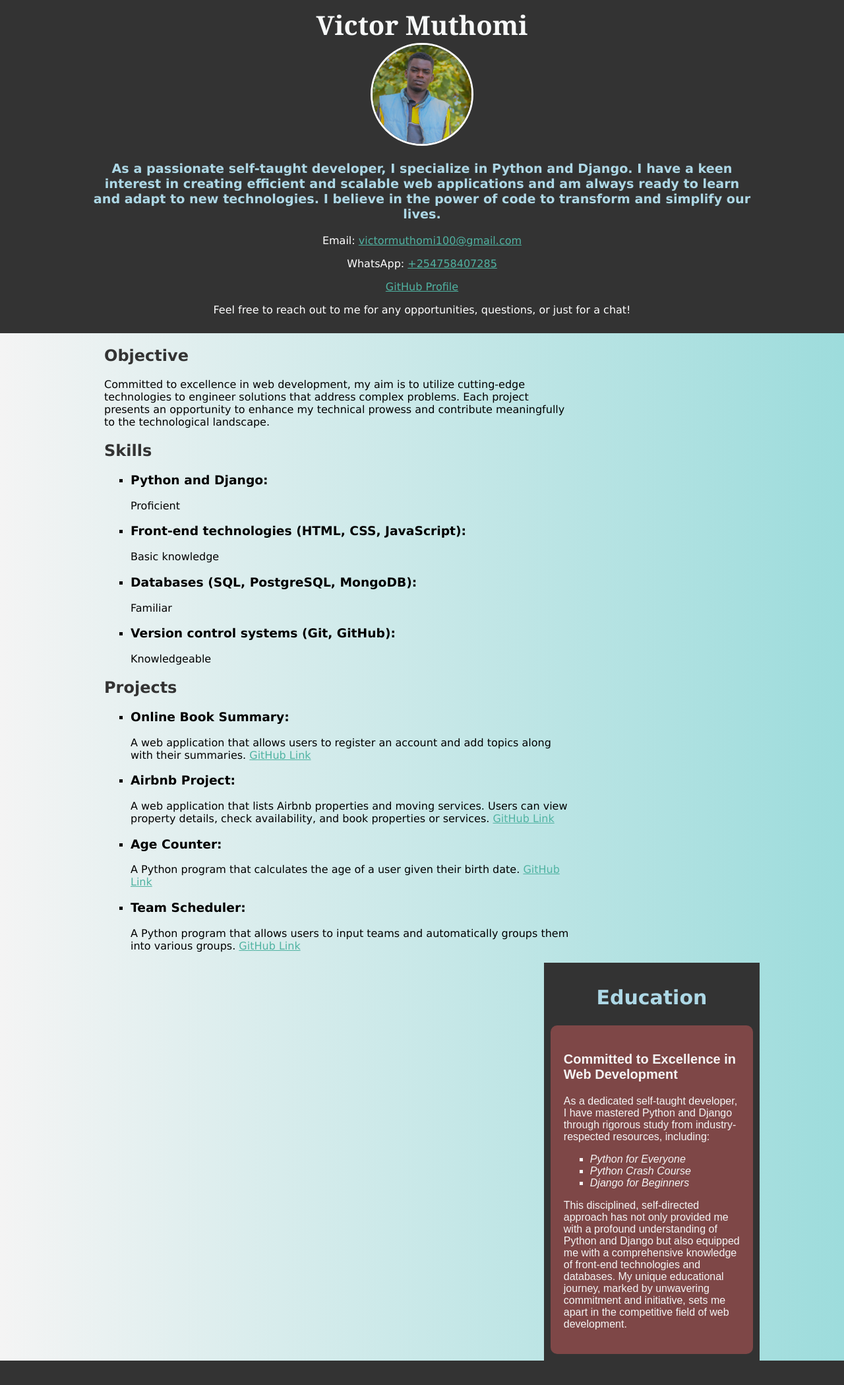
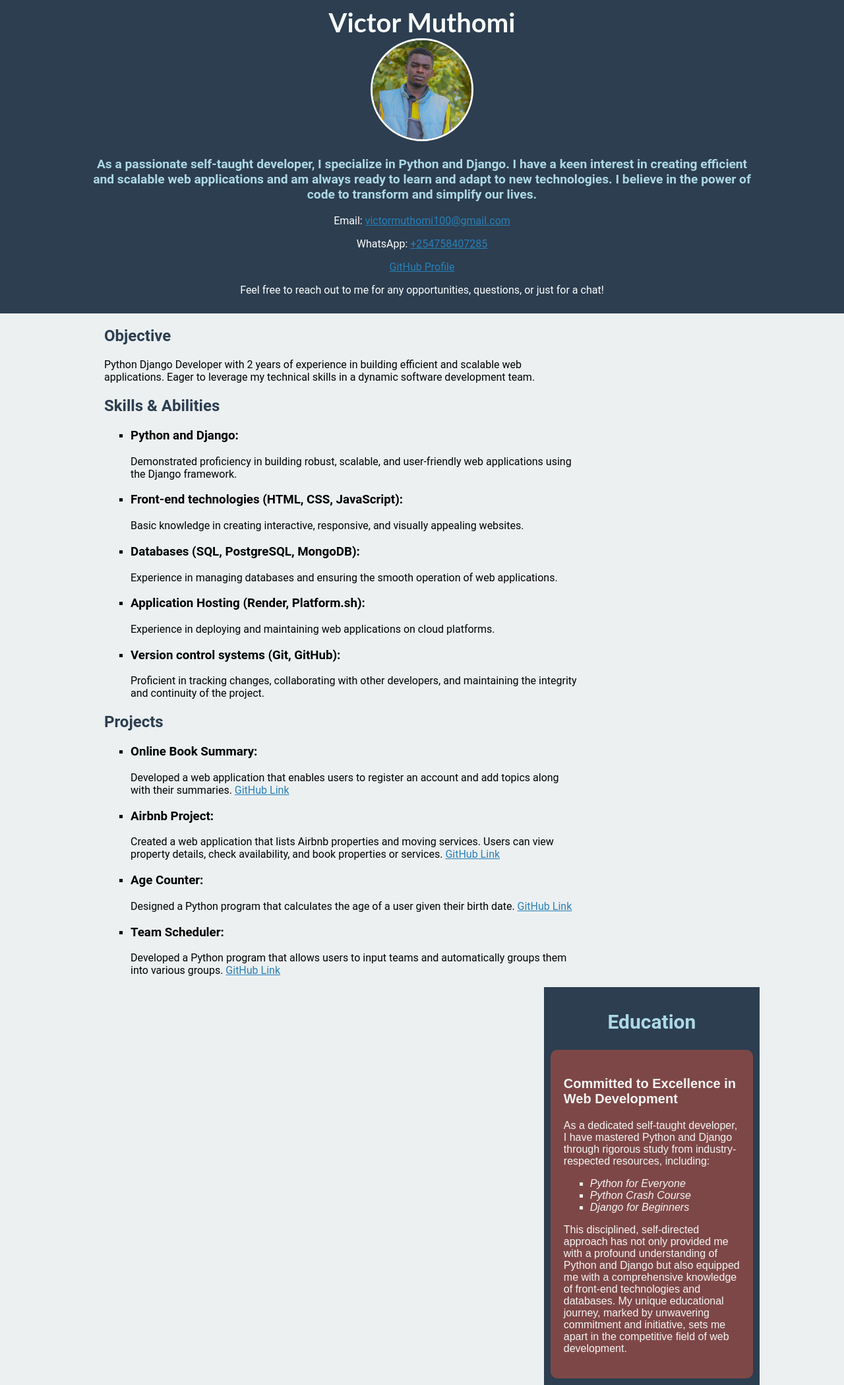
Before and after one commit to Victormuthomi/portfolio_project, a Django app: page / in a window 1280 px wide. Shown: the whole page at 66% size. Before the commit the page ends 2062 px from the top, so only its background shows below. Run offline with Django 4.2, Linux system fonts and the light colour scheme.

Commit message:
Modify home.html.

```diff
--- a/portfolio_project/settings.py
+++ b/portfolio_project/settings.py
@@ -21,9 +21,9 @@ BASE_DIR = Path(__file__).resolve().parent.parent
 # See https://docs.djangoproject.com/en/4.2/howto/deployment/checklist/
 
 # SECURITY WARNING: keep the secret key used in production secret!
-SECRET_KEY = os.environ.get('DJANGO_SECRET_KEY')
-
-#'django-insecure-_o*lrkrhr3uea_w-rf806se==@+^stxus($%yw$(r0udg1vz^f'
+SECRET_KEY = 'django-insecure-_o*lrkrhr3uea_w-rf806se==@+^stxus($%yw$(r0udg1vz^f'
+#os.environ.get('DJANGO_SECRET_KEY')
+'django-insecure-_o*lrkrhr3uea_w-rf806se==@+^stxus($%yw$(r0udg1vz^f'
 
 # SECURITY WARNING: don't run with debug turned on in production!
 DEBUG = os.environ.get('DEBUG', 'True') == 'True'
--- a/templates/home.html
+++ b/templates/home.html
@@ -4,18 +4,18 @@
 <head>
     <style>
         :root {
-            --main-color: #333;
-            --secondary-color: #50b3a2;
-            --background-color: #f4f4f4;
-            --font-family: 'Arial', sans-serif;
-            --header-font: 'Georgia', serif;
-            --body-font: 'Verdana', sans-serif;
+            --main-color: #2c3e50;
+            --secondary-color: #2980b9;
+            --background-color: #ecf0f1;
+            --font-family: 'Roboto', sans-serif;
+            --header-font: 'Lato', sans-serif;
+            --body-font: 'Roboto', sans-serif;
         }
         body {
             font-family: var(--body-font);
             margin: 0;
             padding: 0;
-            background-image: linear-gradient(to right, #f4f4f4, #9ddcdc);
+            background-color: var(--background-color);
         }
         .container {
             width: 80%;
@@ -94,30 +94,22 @@
     <main class="container">
         <section id="main">
             <h2>Objective</h2>
-            <p>Committed to excellence in web development, my aim is to utilize cutting-edge technologies to engineer solutions that address complex problems.
-                Each project presents an opportunity to enhance my technical prowess and contribute meaningfully to the technological landscape.</p>
-                <h2><b>Skills</b></h2>
-                <ul>
-                    <li><h3><b>Python and Django:</b></h3> Proficient</li>
-                    <li><h3><b>Front-end technologies (HTML, CSS, JavaScript):</b></h3> Basic knowledge</li>
-                    <li><h3><b>Databases (SQL, PostgreSQL, MongoDB):</b></h3> Familiar</li>
-                    <li><h3><b>Version control systems (Git, GitHub):</b></h3> Knowledgeable</li>
-                </ul>
-
+            <p>Python Django Developer with 2 years of experience in building efficient and scalable web applications. Eager to leverage my technical skills in a dynamic software development team.</p>
+            <h2><b>Skills & Abilities</b></h2>
+            <ul>
+                <li><h3><b>Python and Django:</b></h3> Demonstrated proficiency in building robust, scalable, and user-friendly web applications using the Django framework.</li>
+                <li><h3><b>Front-end technologies (HTML, CSS, JavaScript):</b></h3> Basic knowledge in creating interactive, responsive, and visually appealing websites.</li>
+                <li><h3><b>Databases (SQL, PostgreSQL, MongoDB):</b></h3> Experience in managing databases and ensuring the smooth operation of web applications.</li>
+                <li><h3><b>Application Hosting (Render, Platform.sh):</b></h3> Experience in deploying and maintaining web applications on cloud platforms.</li>
+                <li><h3><b>Version control systems (Git, GitHub):</b></h3> Proficient in tracking changes, collaborating with other developers, and maintaining the integrity and continuity of the project.</li>
             </ul>
             <h2>Projects</h2>
             <ul>
-                <li><h3><b>Online Book Summary:</b></h3> A web application that allows users to register an account and add topics along with their summaries.
-                     <a href="https://github.com/Victormuthomi/online_book_summary_project">GitHub Link</a></li>
-                <li><h3><b>Airbnb Project:</b></h3> A web application that lists Airbnb properties and moving services. Users can view property details,
-                    check availability, and book properties or services.
-                     <a href="https://github.com/Victormuthomi/airbnb_project">GitHub Link</a></li>
-                <li><h3><b>Age Counter:</b></h3> A Python program that calculates the age of a user given their birth date.
-                    <a href="https://github.com/Victormuthomi/age_counter">GitHub Link</a></li>
-                <li><h3><b>Team Scheduler:</b></h3> A Python program that allows users to input teams and automatically groups them into various groups.
-                    <a href="https://github.com/Victormuthomi/team scheduler">GitHub Link</a></li>
+                <li><h3><b>Online Book Summary:</b></h3> Developed a web application that enables users to register an account and add topics along with their summaries. <a href="https://github.com/Victormuthomi/online_book_summary_project">GitHub Link</a></li>
+                <li><h3><b>Airbnb Project:</b></h3> Created a web application that lists Airbnb properties and moving services. Users can view property details, check availability, and book properties or services. <a href="https://github.com/Victormuthomi/airbnb_project">GitHub Link</a></li>
+                <li><h3><b>Age Counter:</b></h3> Designed a Python program that calculates the age of a user given their birth date. <a href="https://github.com/Victormuthomi/age_counter">GitHub Link</a></li>
+                <li><h3><b>Team Scheduler:</b></h3> Developed a Python program that allows users to input teams and automatically groups them into various groups. <a href="https://github.com/Victormuthomi/team_scheduler">GitHub Link</a></li>
             </ul>
-
         </section>
         <aside id="sidebar">
             <h2 style="font-size: 30px; color: #ADD8E6; text-align: center;">Education</h2>
```
